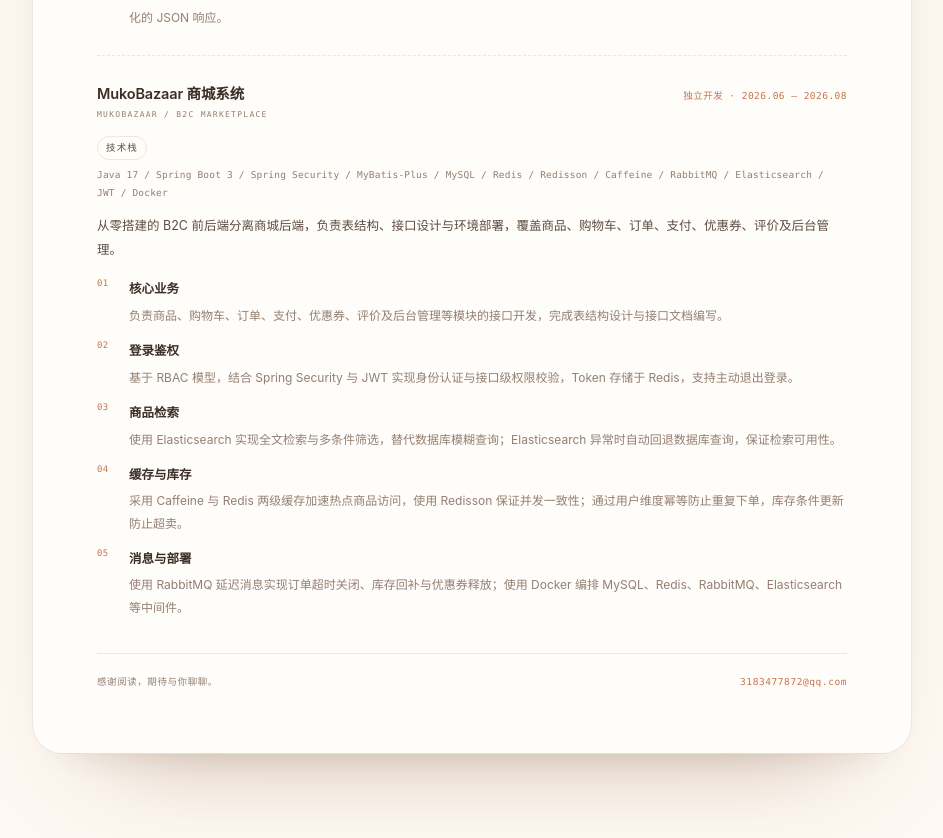
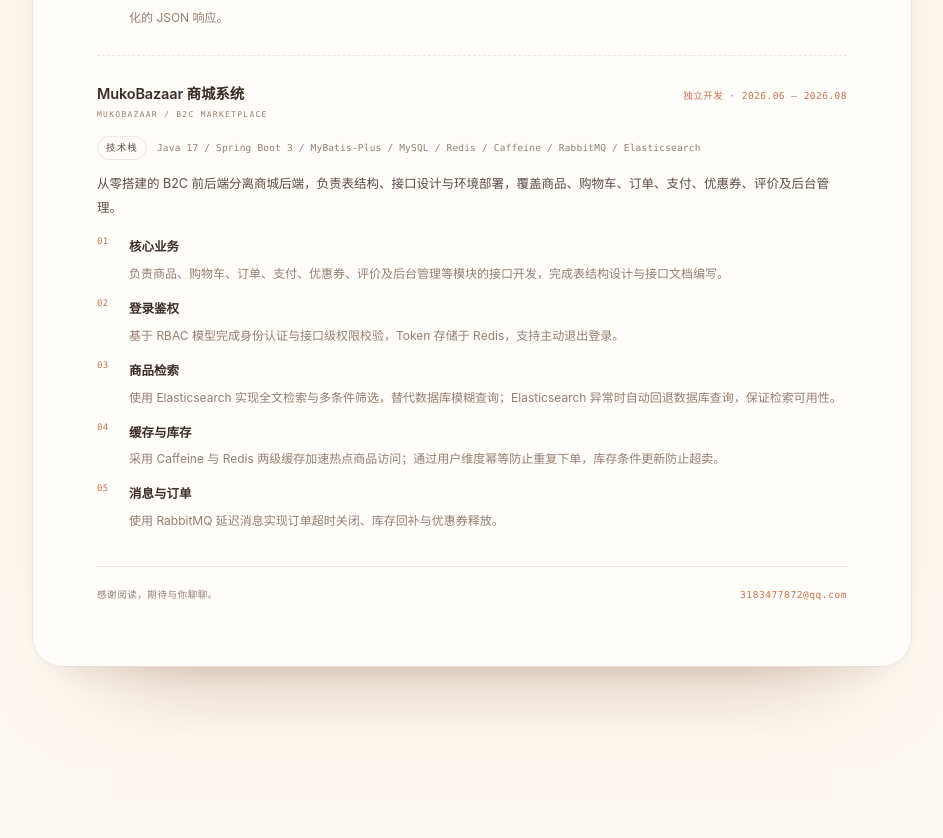
Before and after one commit to li-kai-yu/blog, a React (Vite) app: page /resume in a window 1280 px wide. Shown: the part 1880-2718 px from the top of the page, without its empty margins (168-1111 px from the left). Built offline with nearby package versions, Linux system fonts and the light colour scheme.

Commit message:
content: 精简商城技术栈，移除 JWT、Spring Security、Redisson 与 Docker

```diff
--- a/src/data/projects.ts
+++ b/src/data/projects.ts
@@ -64,7 +64,7 @@ export const projects: Project[] = [
       },
       {
         label: '登录鉴权',
-        text: '基于 RBAC 模型，结合 Spring Security 与 JWT 实现身份认证与接口级权限校验；Token 存储于 Redis，支持主动退出登录。',
+        text: '基于 RBAC 模型完成身份认证与接口级权限校验，Token 存储于 Redis，支持主动退出登录。',
       },
       {
         label: '商品检索',
@@ -72,11 +72,11 @@ export const projects: Project[] = [
       },
       {
         label: '缓存与库存',
-        text: '采用 Caffeine 与 Redis 两级缓存加速热点商品访问，使用 Redisson 保证并发一致性；通过用户维度幂等防止重复下单，库存条件更新防止超卖。',
+        text: '采用 Caffeine 与 Redis 两级缓存加速热点商品访问；通过用户维度幂等防止重复下单，库存条件更新防止超卖。',
       },
       {
-        label: '消息与部署',
-        text: '使用 RabbitMQ 延迟消息实现订单超时关闭、库存回补与优惠券释放；使用 Docker 编排 MySQL、Redis、RabbitMQ、Elasticsearch 等中间件。',
+        label: '消息与订单',
+        text: '使用 RabbitMQ 延迟消息实现订单超时关闭、库存回补与优惠券释放。',
       },
     ],
   },
--- a/src/pages/Resume.tsx
+++ b/src/pages/Resume.tsx
@@ -73,7 +73,7 @@ const projects: ResumeProject[] = [
     latin: 'MUKOBAZAAR / B2C MARKETPLACE',
     meta: '独立开发 · 2026.06 – 2026.08',
     stack:
-      'Java 17 / Spring Boot 3 / Spring Security / MyBatis-Plus / MySQL / Redis / Redisson / Caffeine / RabbitMQ / Elasticsearch / JWT / Docker',
+      'Java 17 / Spring Boot 3 / MyBatis-Plus / MySQL / Redis / Caffeine / RabbitMQ / Elasticsearch',
     summary:
       '从零搭建的 B2C 前后端分离商城后端，负责表结构、接口设计与环境部署，覆盖商品、购物车、订单、支付、优惠券、评价及后台管理。',
     points: [
@@ -85,7 +85,7 @@ const projects: ResumeProject[] = [
       {
         index: '02',
         label: '登录鉴权',
-        text: '基于 RBAC 模型，结合 Spring Security 与 JWT 实现身份认证与接口级权限校验，Token 存储于 Redis，支持主动退出登录。',
+        text: '基于 RBAC 模型完成身份认证与接口级权限校验，Token 存储于 Redis，支持主动退出登录。',
       },
       {
         index: '03',
@@ -95,12 +95,12 @@ const projects: ResumeProject[] = [
       {
         index: '04',
         label: '缓存与库存',
-        text: '采用 Caffeine 与 Redis 两级缓存加速热点商品访问，使用 Redisson 保证并发一致性；通过用户维度幂等防止重复下单，库存条件更新防止超卖。',
+        text: '采用 Caffeine 与 Redis 两级缓存加速热点商品访问；通过用户维度幂等防止重复下单，库存条件更新防止超卖。',
       },
       {
         index: '05',
-        label: '消息与部署',
-        text: '使用 RabbitMQ 延迟消息实现订单超时关闭、库存回补与优惠券释放；使用 Docker 编排 MySQL、Redis、RabbitMQ、Elasticsearch 等中间件。',
+        label: '消息与订单',
+        text: '使用 RabbitMQ 延迟消息实现订单超时关闭、库存回补与优惠券释放。',
       },
     ],
   },
```
